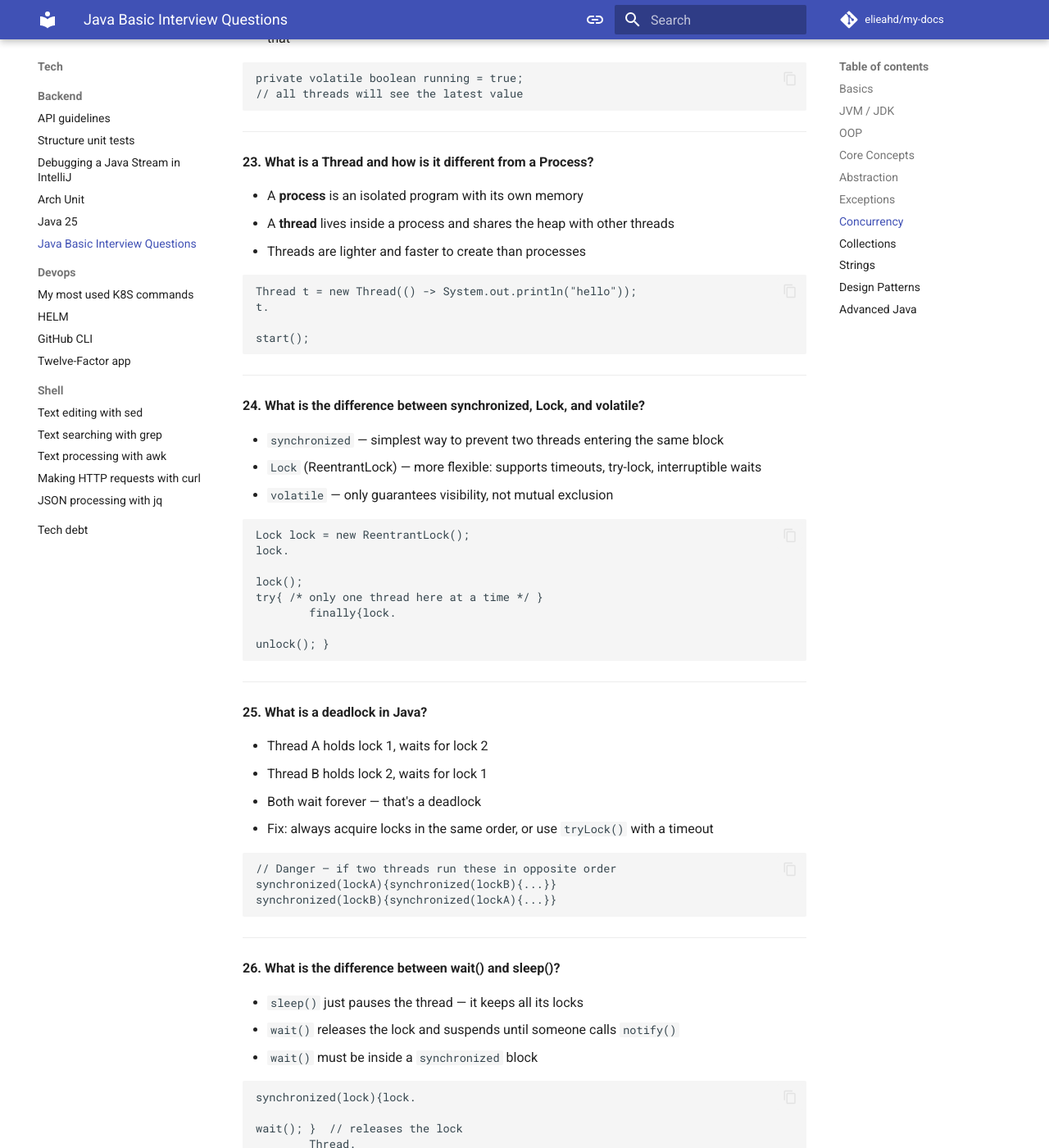
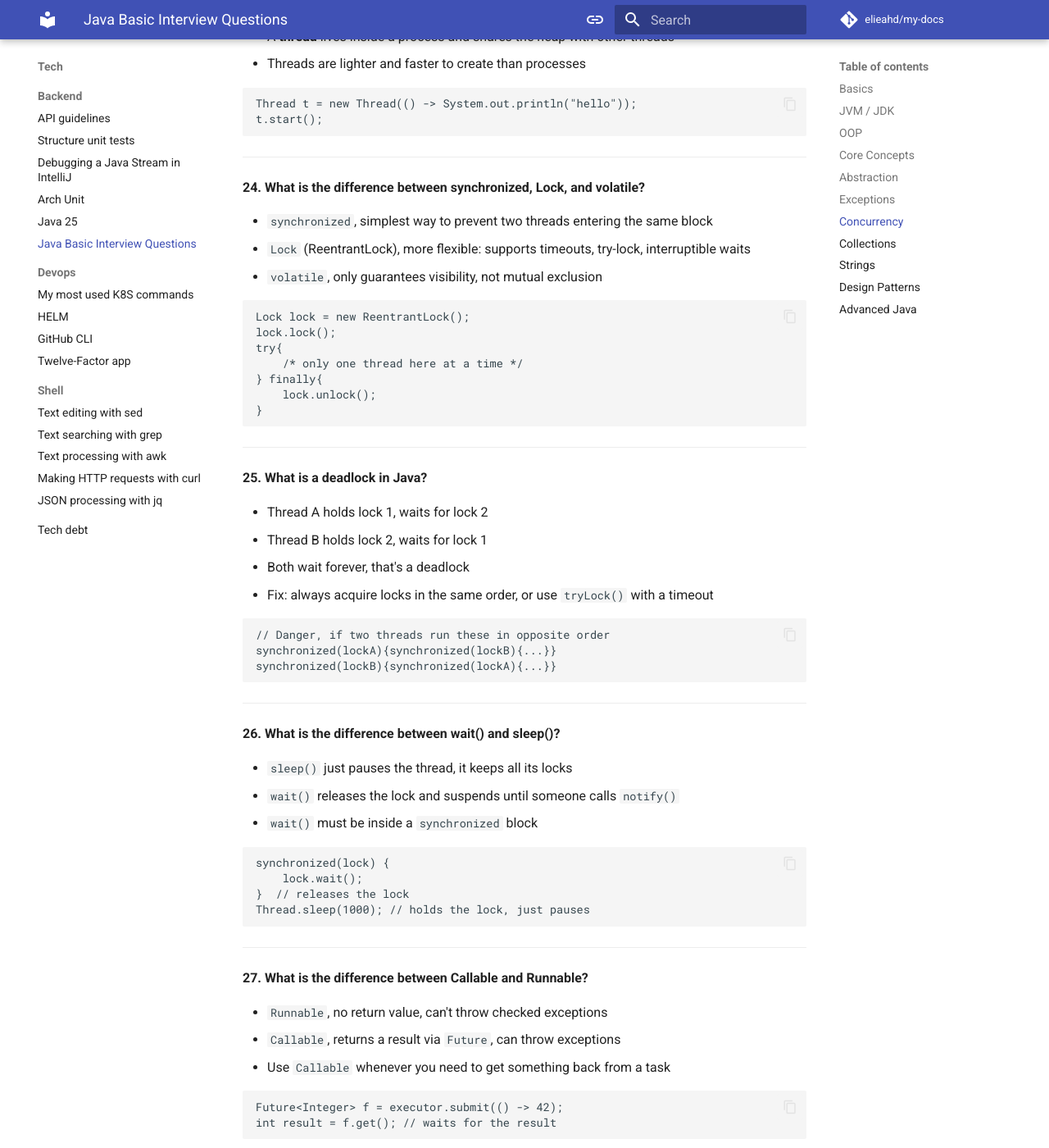
Before and after one commit to elieahd/my-docs, an MkDocs documentation site: the page built from docs/tech/backend/java-interview.md, in a window 1280 px wide and 1400 px high, scrolled down 8243 px. Shown: the whole window at 82% size. Built offline with MkDocs 1.6.1 and Material for MkDocs 9.7.7, drawn with Linux system fonts in a browser that asks for light colours; comment, search, counter and statistics services are not loaded; some of the changed text lies outside the part shown.

Commit message:
fix formatting

````diff
--- a/docs/tech/backend/java-interview.md
+++ b/docs/tech/backend/java-interview.md
@@ -8,7 +8,7 @@
 
 - Java compiles your code into **bytecode**, not machine code
 - Bytecode runs on any machine that has a JVM installed
-- So you write it once, it runs on Windows, Mac, Linux — no changes needed
+- So you write it once, it runs on Windows, Mac, Linux, no changes needed
 - That's the famous "Write Once, Run Anywhere" idea
 
 ---
@@ -17,7 +17,7 @@
 
 - You organize your code around **objects** instead of functions
 - An object has data (fields) and things it can do (methods)
-- Think of a `Car` — it has a brand, a speed, and can accelerate
+- Think of a `Car`, it has a brand, a speed, and can accelerate
 - OOP has 4 pillars: **encapsulation, inheritance, polymorphism, abstraction**
 
 ```java
@@ -41,7 +41,7 @@ class Dog extends Animal {
 **3. What are the main features of Java?**
 
 - Platform independent (thanks to the JVM)
-- Strongly typed — the compiler catches type errors early
+- Strongly typed, the compiler catches type errors early
 - Automatic memory management via garbage collection
 - Built-in multithreading support
 - Rich standard library out of the box
@@ -61,16 +61,16 @@ class Dog extends Animal {
 
 **5. What's the difference between JDK, JRE and JVM?**
 
-- **JVM** — runs the bytecode, that's it
-- **JRE** — JVM + the standard Java libraries (enough to run a program)
-- **JDK** — JRE + compiler + debugger + dev tools (what you need to build programs)
+- **JVM**, runs the bytecode, that's it
+- **JRE**, JVM + the standard Java libraries (enough to run a program)
+- **JDK**, JRE + compiler + debugger + dev tools (what you need to build programs)
 - Rule of thumb: users need JRE, developers need JDK
 
 ---
 
 **6. Explain the Java garbage collection process.**
 
-- Java handles memory for you — you don't free objects manually
+- Java handles memory for you, you don't free objects manually
 - When an object has no more references, it becomes eligible for GC
 - The heap is split into generations: Eden → Survivor → Old Gen
 - Objects get promoted as they survive more GC cycles
@@ -87,7 +87,7 @@ System.gc();
 
 **7. What is a class in Java?**
 
-- A class is a blueprint — it defines what an object looks like and what it can do
+- A class is a blueprint, it defines what an object looks like and what it can do
 - No memory is used until you actually create an object from it
 
 ```java
@@ -110,10 +110,8 @@ class Car {
 
 ```java
 Car myCar = new Car();
-myCar.brand ="Tesla";
-        myCar.
-
-accelerate();
+myCar.brand = "Tesla";
+myCar.accelerate();
 ```
 
 ---
@@ -186,10 +184,8 @@ class BankAccount {
 ```java
 String a = new String("hi");
 String b = new String("hi");
-a ==b       // false — two different objects
-a.
-
-equals(b)  // true  — same characters
+a ==b       // false, two different objects
+a.equals(b)  // true , same characters
 ```
 
 ---
@@ -206,9 +202,7 @@ class MathUtils {
         return n * n;
     }
 }
-MathUtils.
-
-square(5); // no object needed
+MathUtils.square(5); // no object needed
 ```
 
 ---
@@ -216,7 +210,7 @@ square(5); // no object needed
 **14. What is a constructor and how is it different from a method?**
 
 - A constructor runs automatically when you create an object with `new`
-- It has no return type — not even `void`
+- It has no return type, not even `void`
 - A method is called manually and does work on an existing object
 
 ```java
@@ -258,7 +252,7 @@ double add(double a, double b) {
 
 - A subclass rewrites a method from its parent with the same signature
 - Java calls the subclass version at runtime
-- Always use `@Override` — the compiler will catch typos
+- Always use `@Override`, the compiler will catch typos
 
 ```java
 class Shape {
@@ -281,18 +275,17 @@ class Circle extends Shape {
 
 **17. What is the difference between final, finally and finalize?**
 
-- `final` — locks something down (variable can't change, method can't be overridden, class can't be extended)
-- `finally` — the block that always runs after a try/catch, great for cleanup
-- `finalize()` — old GC hook on Object, deprecated and unreliable, don't use it
+- `final`, locks something down (variable can't change, method can't be overridden, class can't be extended)
+- `finally`, the block that always runs after a try/catch, great for cleanup
+- `finalize()`, old GC hook on Object, deprecated and unreliable, don't use it
 
 ```java
 final int MAX = 100;
-try{
-
-riskyOp(); }
-        finally{connection.
-
-close(); }
+try {
+    riskyOp();
+} finally{
+    connection.close();
+}
 ```
 
 ---
@@ -319,7 +312,7 @@ abstract class Shape {
 
 **19. What is an interface and how is it different from an abstract class?**
 
-- An interface is a pure contract — it just says "implement these methods"
+- An interface is a pure contract, it just says "implement these methods"
 - A class can implement multiple interfaces but extend only one class
 - Since Java 8, interfaces can also have `default` and `static` methods
 
@@ -332,7 +325,8 @@ interface Resizable {
     void resize(double factor);
 }
 
-class Icon implements Drawable, Resizable { ...
+class Icon implements Drawable, Resizable {
+    ...
 }
 ```
 
@@ -342,15 +336,15 @@ class Icon implements Drawable, Resizable { ...
 
 **20. What is the difference between checked and unchecked exceptions?**
 
-- **Checked** — the compiler forces you to handle or declare them (e.g. `IOException`)
-- **Unchecked** — these are bugs, not expected failures (e.g. `NullPointerException`)
+- **Checked**, the compiler forces you to handle or declare them (e.g. `IOException`)
+- **Unchecked**, these are bugs, not expected failures (e.g. `NullPointerException`)
 - Checked = things that can go wrong in the real world. Unchecked = programmer mistakes
 
 ```java
-// Checked — must be handled
-void read() throws IOException { ...}
+// Checked, must be handled
+void read() throws IOException { ... }
 
-// Unchecked — compiler won't warn you
+// Unchecked, compiler won't warn you
 int[] a = {};
 a[0]; // ArrayIndexOutOfBoundsException at runtime
 ```
@@ -367,14 +361,8 @@ a[0]; // ArrayIndexOutOfBoundsException at runtime
 
 ```java
 ExecutorService pool = Executors.newFixedThreadPool(4);
-pool.
-
-submit(() ->System.out.
-
-println("running in a thread"));
-        pool.
-
-shutdown();
+pool.submit(() ->System.out.println("running in a thread"));
+pool.shutdown();
 ```
 
 ---
@@ -383,7 +371,7 @@ shutdown();
 
 - Without it, a thread might read a stale cached value of a variable
 - `volatile` forces reads/writes to go straight to main memory
-- But it doesn't make compound operations (like `count++`) atomic — use `AtomicInteger` for that
+- But it doesn't make compound operations (like `count++`) atomic, use `AtomicInteger` for that
 
 ```java
 private volatile boolean running = true;
@@ -400,28 +388,25 @@ private volatile boolean running = true;
 
 ```java
 Thread t = new Thread(() -> System.out.println("hello"));
-t.
-
-start();
+t.start();
 ```
 
 ---
 
 **24. What is the difference between synchronized, Lock, and volatile?**
 
-- `synchronized` — simplest way to prevent two threads entering the same block
-- `Lock` (ReentrantLock) — more flexible: supports timeouts, try-lock, interruptible waits
-- `volatile` — only guarantees visibility, not mutual exclusion
+- `synchronized`, simplest way to prevent two threads entering the same block
+- `Lock` (ReentrantLock), more flexible: supports timeouts, try-lock, interruptible waits
+- `volatile`, only guarantees visibility, not mutual exclusion
 
 ```java
 Lock lock = new ReentrantLock();
-lock.
-
-lock();
-try{ /* only one thread here at a time */ }
-        finally{lock.
-
-unlock(); }
+lock.lock();
+try{
+    /* only one thread here at a time */
+} finally{
+    lock.unlock();
+}
 ```
 
 ---
@@ -430,11 +415,11 @@ unlock(); }
 
 - Thread A holds lock 1, waits for lock 2
 - Thread B holds lock 2, waits for lock 1
-- Both wait forever — that's a deadlock
+- Both wait forever, that's a deadlock
 - Fix: always acquire locks in the same order, or use `tryLock()` with a timeout
 
 ```java
-// Danger — if two threads run these in opposite order
+// Danger, if two threads run these in opposite order
 synchronized(lockA){synchronized(lockB){...}}
 synchronized(lockB){synchronized(lockA){...}}
 ```
@@ -443,25 +428,23 @@ synchronized(lockB){synchronized(lockA){...}}
 
 **26. What is the difference between wait() and sleep()?**
 
-- `sleep()` just pauses the thread — it keeps all its locks
+- `sleep()` just pauses the thread, it keeps all its locks
 - `wait()` releases the lock and suspends until someone calls `notify()`
 - `wait()` must be inside a `synchronized` block
 
 ```java
-synchronized(lock){lock.
-
-wait(); }  // releases the lock
-        Thread.
-
-sleep(1000);                  // holds the lock, just pauses
+synchronized(lock) {
+    lock.wait();
+}  // releases the lock
+Thread.sleep(1000); // holds the lock, just pauses
 ```
 
 ---
 
 **27. What is the difference between Callable and Runnable?**
 
-- `Runnable` — no return value, can't throw checked exceptions
-- `Callable` — returns a result via `Future`, can throw exceptions
+- `Runnable`, no return value, can't throw checked exceptions
+- `Callable`, returns a result via `Future`, can throw exceptions
 - Use `Callable` whenever you need to get something back from a task
 
 ```java
@@ -480,12 +463,8 @@ int result = f.get(); // waits for the result
 ```java
 ExecutorService pool = Executors.newFixedThreadPool(4);
 Future<String> f = pool.submit(() -> "done");
-System.out.
-
-println(f.get());
-        pool.
-
-shutdown();
+System.out.println(f.get());
+pool.shutdown();
 ```
 
 ---
@@ -513,9 +492,9 @@ void partialLock() {
 
 **30. What is the difference between ArrayList and LinkedList?**
 
-- `ArrayList` — backed by an array. Fast random access, slow inserts in the middle
-- `LinkedList` — backed by nodes. Fast inserts/deletes at the ends, slow random access
-- Honestly, use `ArrayList` by default — it's faster for most real-world use cases
+- `ArrayList`, backed by an array. Fast random access, slow inserts in the middle
+- `LinkedList`, backed by nodes. Fast inserts/deletes at the ends, slow random access
+- Honestly, use `ArrayList` by default, it's faster for most real-world use cases
 
 ```java
 List<String> arr = new ArrayList<>();  // your default choice
@@ -526,7 +505,7 @@ List<String> lnk = new LinkedList<>(); // only if you need queue-like behavior
 
 **31. What is the difference between Array and ArrayList?**
 
-- Arrays are fixed size — you set the length once and that's it
+- Arrays are fixed size, you set the length once and that's it
 - Arrays can hold primitives (`int[]`), ArrayList can't
 - `ArrayList` grows automatically and has helper methods like `add()`, `remove()`
 
@@ -540,7 +519,7 @@ List<Integer> list = new ArrayList<>(); // flexible, objects only
 **32. What is the Java Collections Framework?**
 
 - A set of ready-made data structures you can use out of the box
-- Covers lists, sets, maps, queues — all with consistent interfaces
+- Covers lists, sets, maps, queues, all with consistent interfaces
 - You rarely need to build your own data structure in Java because of this
 
 ```java
@@ -566,8 +545,8 @@ Map<String, Integer> safe = new ConcurrentHashMap<>();  // thread-safe modern ch
 
 **34. What is the difference between HashSet and TreeSet?**
 
-- `HashSet` — no guaranteed order, but O(1) lookups
-- `TreeSet` — always sorted, but O(log n) operations
+- `HashSet`, no guaranteed order, but O(1) lookups
+- `TreeSet`, always sorted, but O(log n) operations
 - Use `TreeSet` when you need the elements in order, otherwise `HashSet` is faster
 
 ```java
@@ -579,21 +558,19 @@ Set<Integer> t = new TreeSet<>(); // sorted, slightly slower
 
 **35. What is the difference between Comparator and Comparable?**
 
-- `Comparable` — the object defines its own natural sort order (`compareTo`)
-- `Comparator` — an external object defines a custom sort order
+- `Comparable`, the object defines its own natural sort order (`compareTo`)
+- `Comparator`, an external object defines a custom sort order
 - Use `Comparator` when you want multiple ways to sort or can't touch the class
 
 ```java
-// Comparable — sort by GPA inside the class
+// Comparable, sort by GPA inside the class
 class Student implements Comparable<Student> {
     public int compareTo(Student o) {
         return this.gpa - o.gpa;
     }
 }
-// Comparator — sort by name from outside
-list.
-
-sort(Comparator.comparing(Student::getName));
+// Comparator, sort by name from outside
+list.sort(Comparator.comparing(Student::getName));
 ```
 
 ---
@@ -602,19 +579,14 @@ sort(Comparator.comparing(Student::getName));
 
 **36. What is the difference between String, StringBuilder, and StringBuffer?**
 
-- `String` — immutable, every change creates a new object
-- `StringBuilder` — mutable and fast, not thread-safe
-- `StringBuffer` — mutable and thread-safe, but slower
+- `String`, immutable, every change creates a new object
+- `StringBuilder`, mutable and fast, not thread-safe
+- `StringBuffer`, mutable and thread-safe, but slower
 - In a loop building a string? Always use `StringBuilder`
 
 ```java
 StringBuilder sb = new StringBuilder();
-sb.
-
-append("Hello").
-
-append(" World");
-
+sb.append("Hello").append(" World");
 String result = sb.toString();
 ```
 
@@ -626,7 +598,7 @@ String result = sb.toString();
 
 - Ensures only one instance of a class ever exists
 - Useful for things like config managers or connection pools
-- The tricky part is making it thread-safe — use `volatile` + double-checked locking
+- The tricky part is making it thread-safe, use `volatile` + double-checked locking
 
 ```java
 class Singleton {
@@ -653,7 +625,7 @@ class Singleton {
 
 - Lets you inspect and call classes, methods, and fields at runtime
 - Used heavily in frameworks (Spring, Hibernate) under the hood
-- It's powerful but slow and breaks encapsulation — don't abuse it
+- It's powerful but slow and breaks encapsulation, don't abuse it
 
 ```java
 Class<?> c = Class.forName("java.util.ArrayList");
@@ -665,7 +637,7 @@ Object result = m.invoke(new ArrayList<>());
 
 **39. What is the Java Stream API and why is it useful?**
 
-- A cleaner way to work with collections — no more verbose for-loops
+- A cleaner way to work with collections, no more verbose for-loops
 - You chain operations: filter, map, reduce, collect
 - Can switch to parallel processing with one word: `parallelStream()`
 
@@ -698,19 +670,17 @@ class SumTask extends RecursiveTask<Long> {
 
 **41. What is the difference between deep copy and shallow copy?**
 
-- **Shallow copy** — copies the object but nested objects are still shared
-- **Deep copy** — copies everything, all the way down
+- **Shallow copy**, copies the object but nested objects are still shared
+- **Deep copy**, copies everything, all the way down
 - If you change a nested object in a shallow copy, the original is affected too
 
 ```java
-// Shallow — fast but shares references
+// Shallow, fast but shares references
 Object clone = original.clone();
 
-// Deep — via serialization (truly independent copy)
+// Deep, via serialization (truly independent copy)
 ObjectOutputStream oos = new ObjectOutputStream(bos);
-oos.
-
-writeObject(original);
+oos.writeObject(original);
 ```
 
 ---
@@ -735,7 +705,7 @@ void callExternalService() { ...}
 **43. What are Generics in Java?**
 
 - Let you write classes and methods that work with any type, safely
-- The compiler catches type mismatches — no more random `ClassCastException` at runtime
+- The compiler catches type mismatches, no more random `ClassCastException` at runtime
 - The type info is erased at runtime (type erasure), but that's a JVM detail you rarely care about
 
 ```java
````
Also changed, not shown: other parts of docs/tech/backend/java-interview.md (+1 -15 lines).
